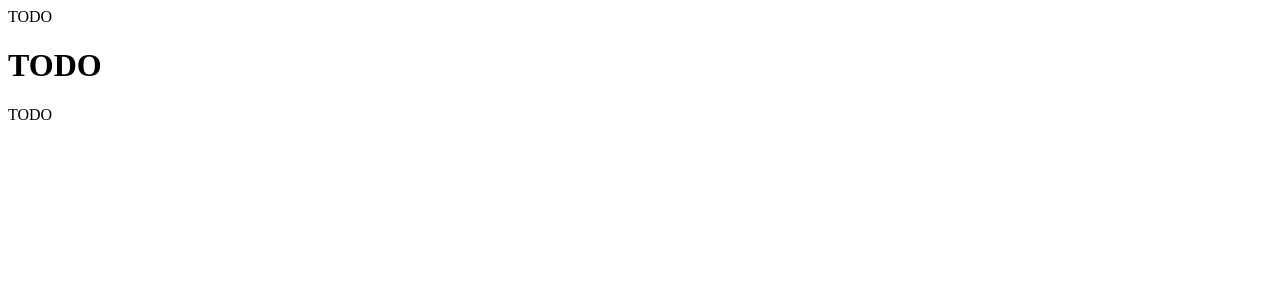
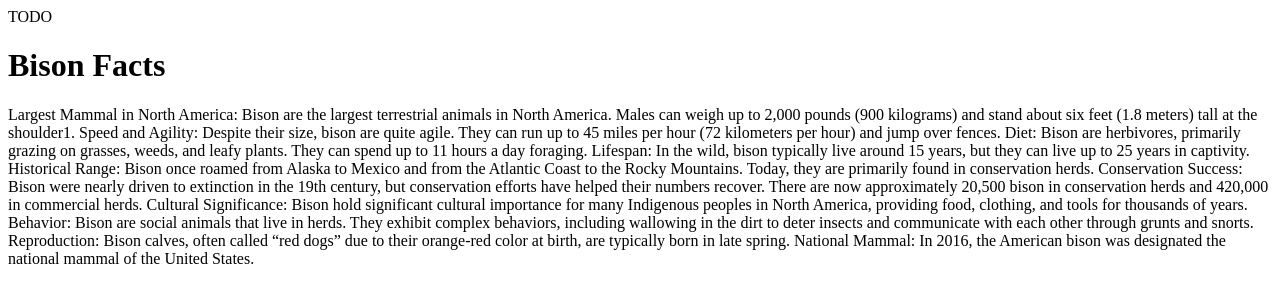
Before and after one commit to SalCasalena/cs375-002, a plain HTML site: page lab-1/facts.html in a window 1280 px wide. Drawn offline with Linux system fonts and the light colour scheme.

Commit message:
Update facts.html

```diff
--- a/lab-1/facts.html
+++ b/lab-1/facts.html
@@ -11,11 +11,20 @@
 <nav>TODO</nav>
 
 <header>
-<h1>TODO</h1>
+<h1>Bison Facts</h1>
 </header>
 
 <main>
-<p>TODO</p>
+<p>Largest Mammal in North America: Bison are the largest terrestrial animals in North America. Males can weigh up to 2,000 pounds (900 kilograms) and stand about six feet (1.8 meters) tall at the shoulder1.
+Speed and Agility: Despite their size, bison are quite agile. They can run up to 45 miles per hour (72 kilometers per hour) and jump over fences.
+Diet: Bison are herbivores, primarily grazing on grasses, weeds, and leafy plants. They can spend up to 11 hours a day foraging.
+Lifespan: In the wild, bison typically live around 15 years, but they can live up to 25 years in captivity.
+Historical Range: Bison once roamed from Alaska to Mexico and from the Atlantic Coast to the Rocky Mountains. Today, they are primarily found in conservation herds.
+Conservation Success: Bison were nearly driven to extinction in the 19th century, but conservation efforts have helped their numbers recover. There are now approximately 20,500 bison in conservation herds and 420,000 in commercial herds.
+Cultural Significance: Bison hold significant cultural importance for many Indigenous peoples in North America, providing food, clothing, and tools for thousands of years.
+Behavior: Bison are social animals that live in herds. They exhibit complex behaviors, including wallowing in the dirt to deter insects and communicate with each other through grunts and snorts.
+Reproduction: Bison calves, often called “red dogs” due to their orange-red color at birth, are typically born in late spring.
+National Mammal: In 2016, the American bison was designated the national mammal of the United States.</p>
 </main>
 
 </body>
```
